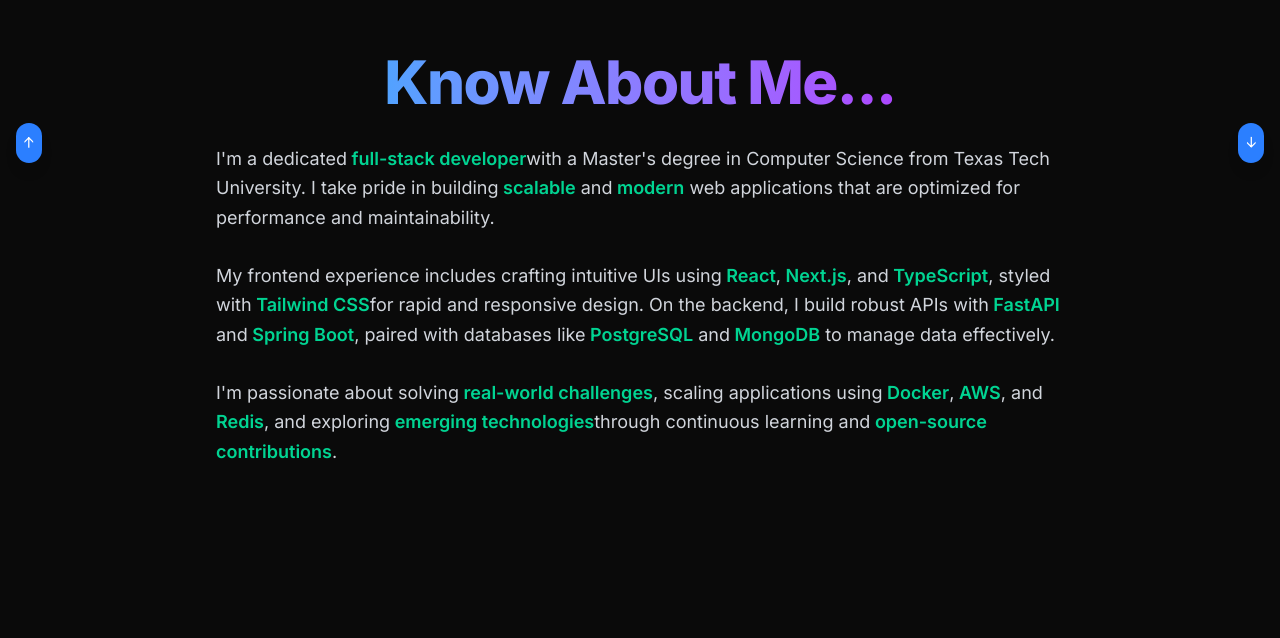
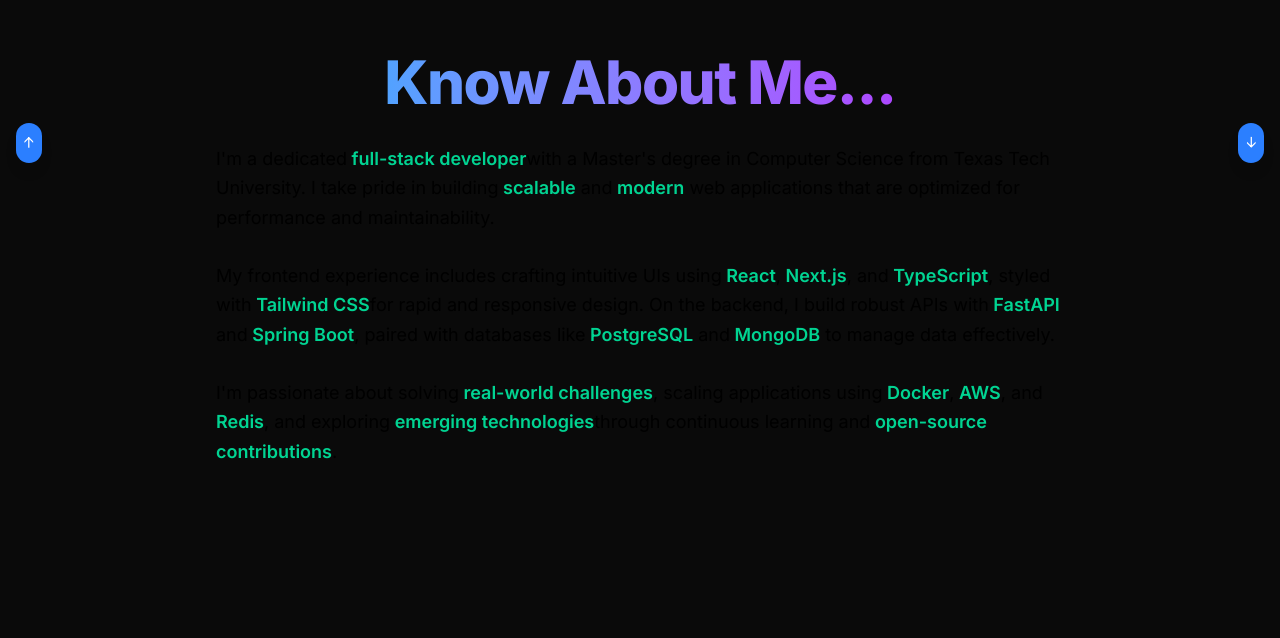
Before and after one commit to vishalmanchikanti/portfolio-site, a Next.js app: page / in a window 1280 px wide. Shown: the part 621-1259 px from the top of the page. Built offline with nearby package versions, Linux system fonts and the light colour scheme.

Commit message:
Text-color

```diff
--- a/src/components/About.tsx
+++ b/src/components/About.tsx
@@ -18,7 +18,7 @@
         </span>
       </h2>
 
-      <p className="text-lg leading-relaxed text-gray-300">
+      <p className="text-lg leading-relaxed text-black dark:text-white">
         I&apos;m a dedicated
         <span className="text-emerald-400 font-semibold">
           {" "}
--- a/src/components/herosection.tsx
+++ b/src/components/herosection.tsx
@@ -142,7 +142,7 @@
           />
         </h2>
 
-        <p className="text-lg sm:text-xl text-black dark:text-gray-300 leading-relaxed">
+        <p className="text-lg sm:text-xl text-black dark:text-white leading-relaxed">
           I specialize in building
           <span className="text-blue-600 dark:text-blue-400 font-semibold">
             {" "}
```
